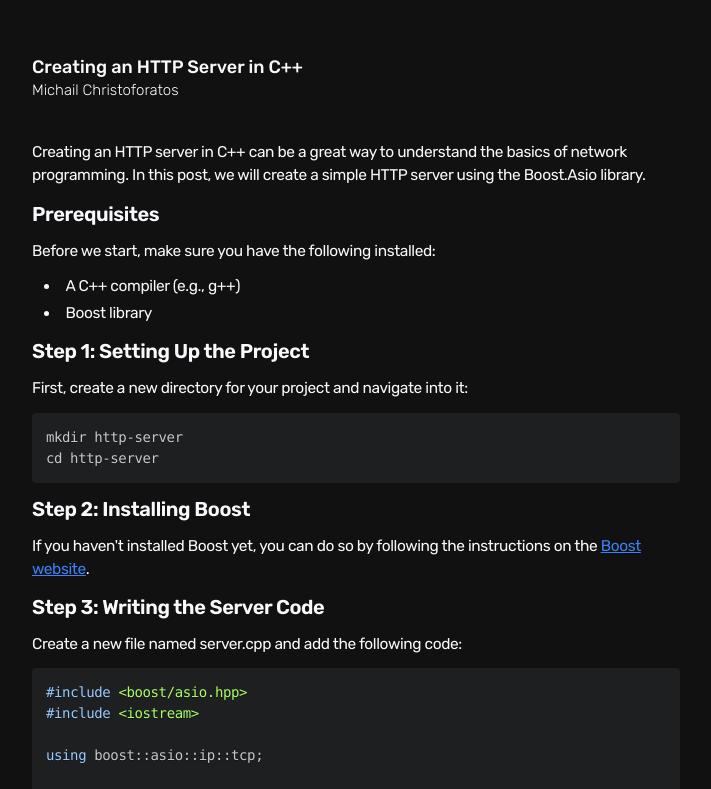
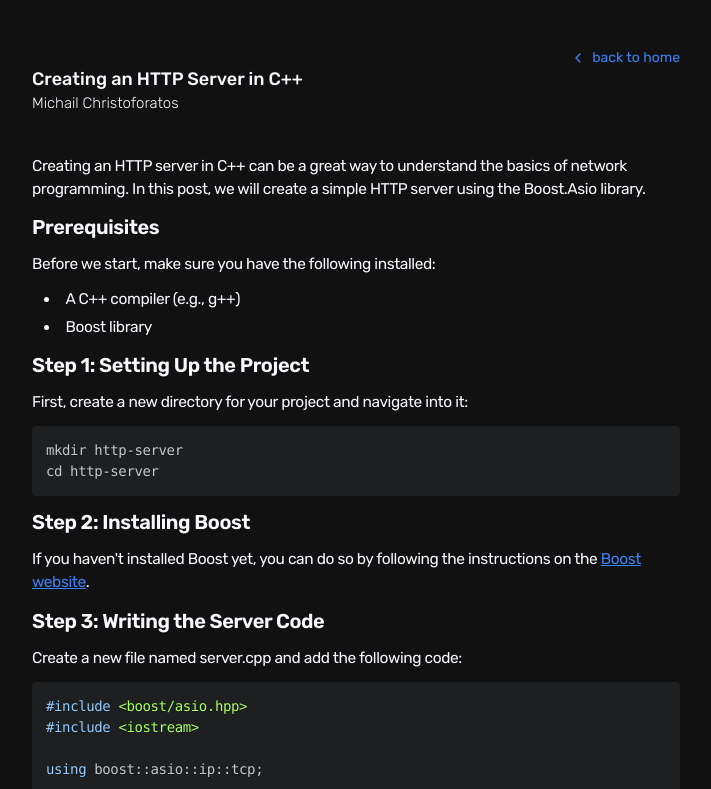
Before and after one commit to michahl/www, a Next.js app: page /b/example-post in a window 1280 px wide. Shown: the top 789 px of the page, without its empty margins (284-995 px from the left). Built offline with nearby package versions, Linux system fonts and the light colour scheme.

Commit message:
add page nav

```diff
--- a/app/b/[slug]/page.tsx
+++ b/app/b/[slug]/page.tsx
@@ -6,6 +6,8 @@ import Socials from "@/components/socials";
 import { Toaster } from 'sonner';
 import { notFound } from "next/navigation";
 import { siteConfig } from "@/config/site";
+import Link from "next/link";
+import { Icons } from "@/components/icons";
 
 export async function generateStaticParams(): Promise<{ slug: string }[]> {
     const posts = getAllPosts();
@@ -67,12 +69,22 @@ export default async function BlogPageItem({ params }: { params: Params }) {
         <div className="flex flex-col items-center min-h-screen">
             <Toaster richColors position="top-center" />
             <div className="max-w-2xl w-full mx-2 sm:mx-5 flex-grow">
-                <div className="my-14 mx-3">
+                <div className="my-12 mx-3">
+                    <div className="w-full flex justify-end">
+                        <Link href="/"
+                            className="flex items-center gap-1.5 text-sm text-blue-500 hover:text-blue-700"
+                        >
+                            <Icons.chevron_left className="w-4 h-4" />
+                            back to home
+                        </Link>
+                    </div>
                     <article>
                         <h1 className="text-lg font-medium leading-tight">
                             {data.title}
                         </h1>
-                        <p className="font-light text-[15px]">{data.author}</p>
+                        <Link href="/" className="inline-block">
+                            <span className="font-light text-[15px]">{data.author}</span>
+                        </Link>
                         <div className="mt-10 tracking-tight text-[15.5px]">
                             <MDXRemote source={content} components={MDXComponents} />
                         </div>
--- a/components/icons.tsx
+++ b/components/icons.tsx
@@ -33,6 +33,23 @@ export const Icons = {
                 strokeLinejoin="round"
             />
         </svg>
+    ),
+    chevron_left: (props: React.SVGProps<SVGSVGElement>) => (
+        <svg
+            width="100%"
+            height="100%"
+            viewBox="0 0 24 24"
+            fill="none"
+            xmlns="http://www.w3.org/2000/svg"
+            {...props}
+        >
+            <path
+                d="M15 18L9 12L15 6"
+                stroke="currentColor"
+                strokeWidth="2"
+                strokeLinecap="round"
+                strokeLinejoin="round"
+            />
+        </svg>
     )
-
 }
```
